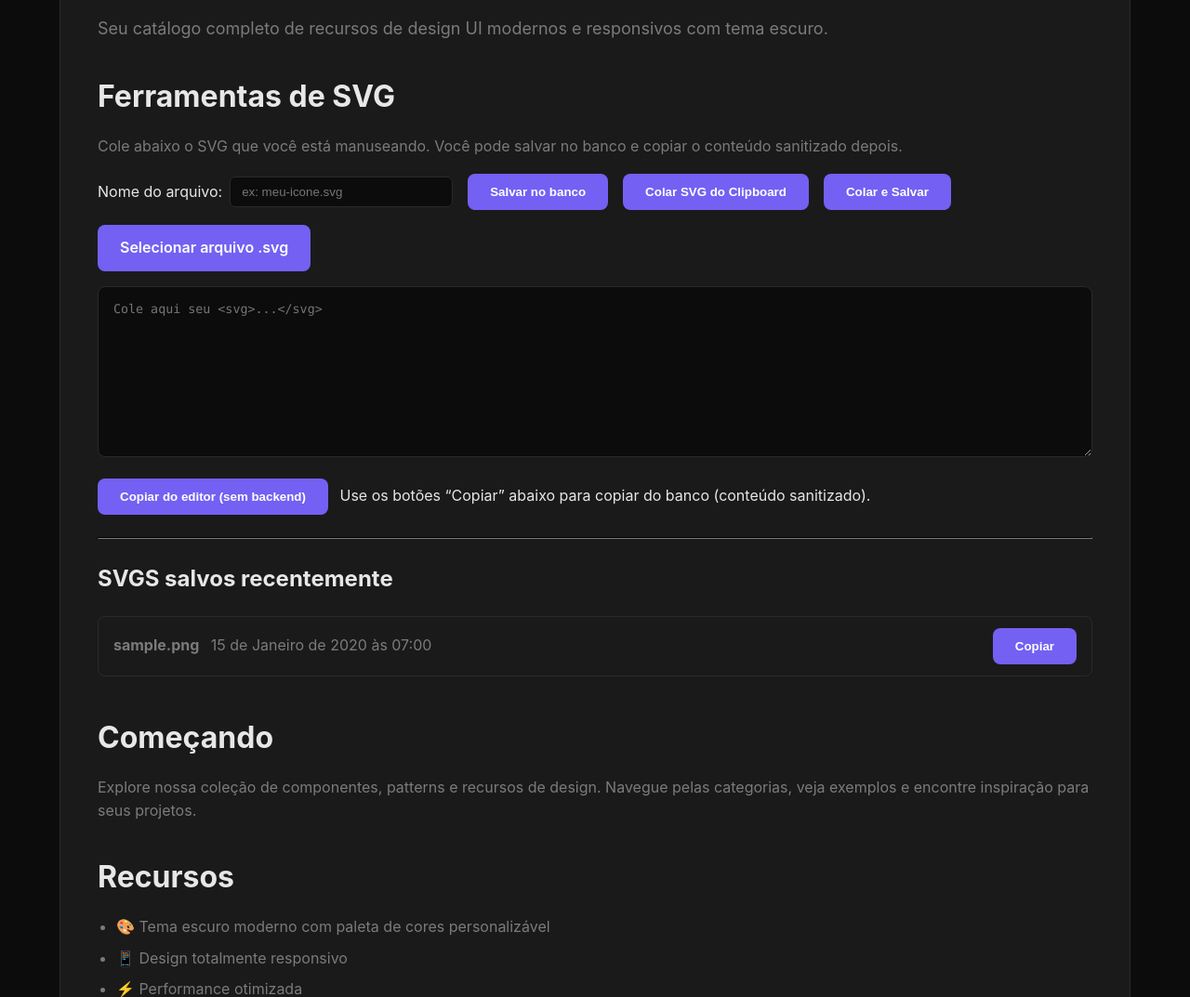
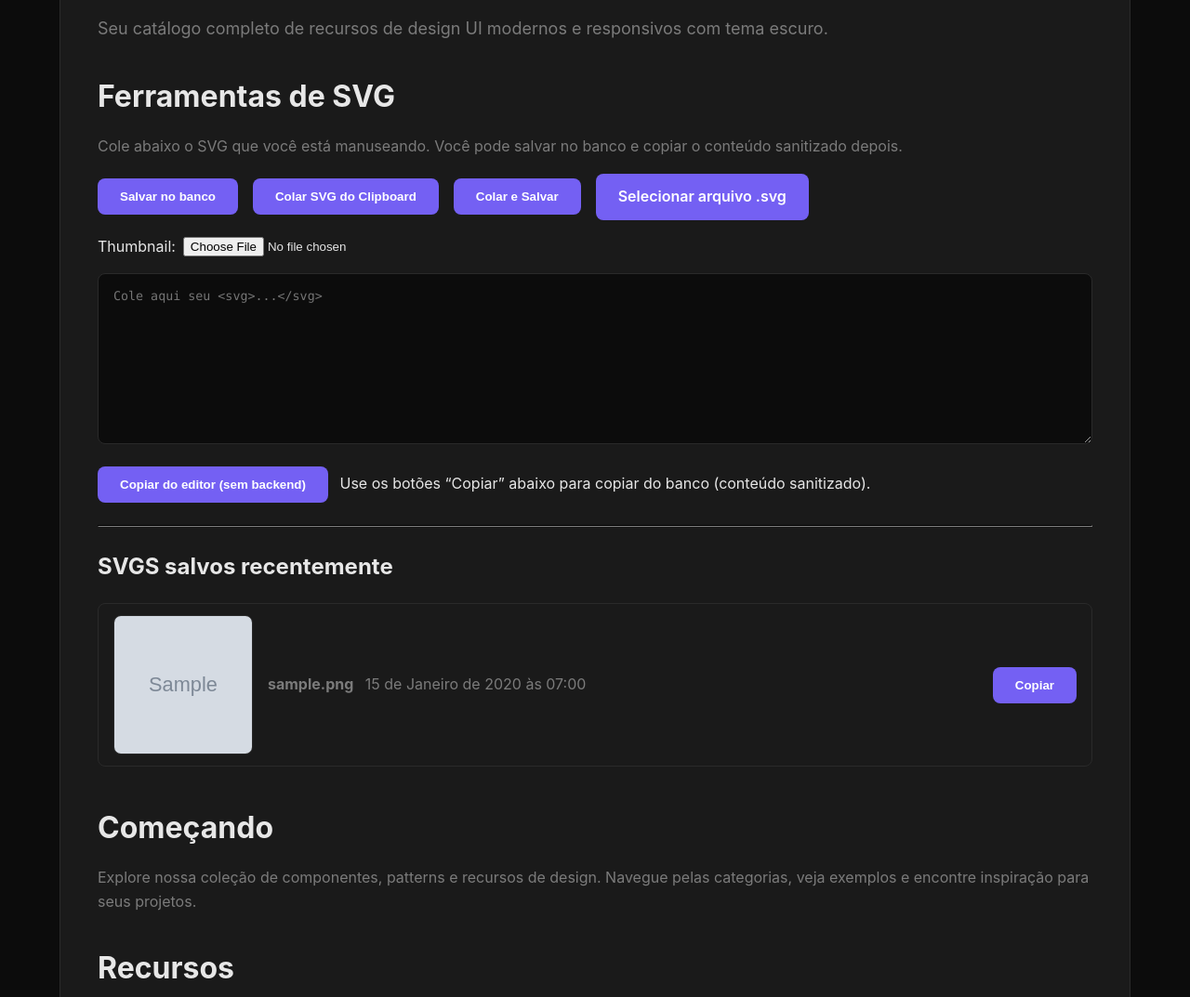
Before and after one commit to aldeandersantos/AkkaUi, a Django app: page / in a window 1280 px wide. Shown: the part 251-1324 px from the top of the page at 93% size. Run offline with Django 5.2, Linux system fonts and the light colour scheme; tables that the repository leaves empty hold one stand-in row (values such as "Sample post"); grey boxes marked "Sample" are stand-in pictures; some libraries are stand-ins or nearby versions.

Commit message:
wip/remocao de filename

```diff
--- a/core/admin.py
+++ b/core/admin.py
@@ -5,6 +5,6 @@ from .models import SvgFile
 
 @admin.register(SvgFile)
 class SvgFileAdmin(admin.ModelAdmin):
-	list_display = ("id", "filename", "uploaded_at")
-	search_fields = ("filename",)
+	list_display = ("id", "title_name", "uploaded_at")
+	search_fields = ("title_name",)
 	ordering = ("-uploaded_at",)
--- a/core/models.py
+++ b/core/models.py
@@ -4,7 +4,7 @@ import re
 
 
 class SvgFile(models.Model):
-    filename = models.CharField(max_length=255)
+    filename = models.CharField(max_length=255, blank=True)
     title_name = models.CharField(max_length=255, blank=True)
     description = models.TextField(blank=True)
     tags = models.CharField(max_length=255, blank=True, help_text="Tags separadas por vírgula")
@@ -22,7 +22,7 @@ class SvgFile(models.Model):
     hash_value = models.CharField(max_length=64, unique=True, blank=True)
 
     def __str__(self):
-        return f"{self.filename} ({self.uploaded_at.isoformat()})"
+        return f"{self.title_name} ({self.uploaded_at.isoformat()})"
 
     def get_sanitized_content(self):
         """
@@ -49,7 +49,7 @@ class SvgFile(models.Model):
         from django.utils import timezone
 
         base = (
-            (self.content or "") + "|" + (self.filename or "") + "|"
+            (self.content or "") + "|" + (self.title_name or "") + "|"
             + str(getattr(self.owner, 'id', '')) + "|"
             + timezone.now().isoformat() + "|" + extra
         )
--- a/core/serializers.py
+++ b/core/serializers.py
@@ -4,5 +4,5 @@ from .models import SvgFile
 class SvgFileSerializer(serializers.ModelSerializer):
     class Meta:
         model = SvgFile
-        fields = ['id', 'filename', 'uploaded_at']
+        fields = ['id', 'title_name', 'uploaded_at']
         read_only_fields = ['id', 'uploaded_at']
--- a/core/views.py
+++ b/core/views.py
@@ -98,7 +98,11 @@ def paste_svg(request):
         svg_text = request.POST.get("svg_text")
         filename = request.POST.get("filename") or "unnamed.svg"
         if svg_text:
-            asset = SvgFile.objects.create(filename=filename, content=svg_text)
+            # Accept an optional thumbnail upload in multipart requests
+            thumbnail = None
+            if request.FILES.get('thumbnail'):
+                thumbnail = request.FILES['thumbnail']
+            asset = SvgFile.objects.create(filename=filename, content=svg_text, thumbnail=thumbnail)
             return JsonResponse({"id": asset.pk, "filename": asset.filename})
 
     # 3) Se for text/plain, trata o corpo como SVG direto
--- a/server/urls.py
+++ b/server/urls.py
@@ -1,9 +1,18 @@
 from django.contrib import admin
 from django.urls import path
 from django.urls import include
+from django.conf import settings
+from django.conf.urls.static import static
+import os
 
 urlpatterns = [
     path('admin/', admin.site.urls),
     path('usuario/', include('usuario.urls')),
     path('', include('core.urls')),
 ]
+
+if settings.DEBUG or os.environ.get('SERVE_MEDIA', 'true').lower() in ('1', 'true', 'yes'):
+    # Serve media files during development. In production use a proper storage
+    # (S3, CDN, etc.). You can disable this behavior by setting
+    # SERVE_MEDIA=0 in the environment.
+    urlpatterns += static(settings.MEDIA_URL, document_root=settings.MEDIA_ROOT)
--- a/static/core/wiki.css
+++ b/static/core/wiki.css
@@ -197,6 +197,32 @@ main.container{
 .page-body li{
   color:var(--text-muted);
   margin:8px 0;
+}
+
+/* Thumbnail preview for SVG items */
+.svg-thumb-wrap{
+  width:150px;
+  height:150px;
+  flex:0 0 150px;
+  border-radius:8px;
+  overflow:hidden;
+  background:linear-gradient(180deg, #0f0f0f, #151515);
+  border:1px solid var(--border);
+  display:inline-flex;
+  align-items:center;
+  justify-content:center;
+}
+.svg-thumb{
+  width:100%;
+  height:100%;
+  object-fit:cover;
+  display:block;
+}
+.svg-thumb-placeholder{
+  color:var(--text-muted);
+  font-size:12px;
+  text-align:center;
+  padding:8px;
 }
 
 /* Buttons */
--- a/templates/core/home.html
+++ b/templates/core/home.html
@@ -15,16 +15,16 @@
         <p class="muted">Cole abaixo o SVG que você está manuseando. Você pode salvar no banco e copiar o conteúdo sanitizado depois.</p>
 
         <div style="display:flex; gap:1rem; align-items:center; flex-wrap:wrap; margin:.5rem 0 1rem">
-          <label style="display:flex; gap:.5rem; align-items:center">
-            <span>Nome do arquivo:</span>
-            <input id="svg-filename" type="text" placeholder="ex: meu-icone.svg" style="min-width:240px; padding:.5rem .75rem; background:#0c0c0c; color:#e7e7e7; border:1px solid #2a2a2a; border-radius:6px" />
-          </label>
           <button id="btn-save-svg" class="btn">Salvar no banco</button>
           <button id="btn-clipboard-paste" class="btn" title="Lê o SVG do clipboard e coloca no editor">Colar SVG do Clipboard</button>
           <button id="btn-clipboard-save" class="btn" title="Lê do clipboard e já salva no banco">Colar e Salvar</button>
           <label class="btn" style="cursor:pointer">
             <input id="svg-file-input" type="file" accept=".svg,image/svg+xml" style="display:none" />
             Selecionar arquivo .svg
+          </label>
+          <label style="display:inline-flex; align-items:center; gap:.5rem">
+            <span class="muted">Thumbnail:</span>
+            <input id="thumbnail-file-input" type="file" accept="image/*" style="background:transparent; color:var(--text-light);" />
           </label>
           <span id="save-status" class="muted" style="min-height:1.25rem"></span>
         </div>
@@ -44,9 +44,19 @@
                   <ul id="svg-list" style="list-style:none; padding:0; margin:0; display:flex; flex-direction:column; gap:.5rem">
                     {% for item in svgfiles %}
                       <li data-id="{{ item.id }}" style="display:flex; justify-content:space-between; align-items:center; padding:.75rem 1rem; border:1px solid #2a2a2a; border-radius:8px">
+                        <div style="display:flex; gap:1rem; align-items:center;">
+                          <div class="svg-thumb-wrap" aria-hidden="true">
+                            {% if item.thumbnail %}
+                              <img class="svg-thumb" src="{{ item.thumbnail.url }}" alt="Thumbnail {{ item.filename }}" loading="lazy" decoding="async"
+                                   onerror="this.style.display='none'; this.insertAdjacentHTML('afterend', '<div class=\'svg-thumb-placeholder\'>Sem imagem<br/>Prévia</div>');" />
+                            {% else %}
+                              <div class="svg-thumb-placeholder">Sem imagem<br/>Prévia</div>
+                            {% endif %}
+                          </div>
                           <div>
                             <strong>{{ item.filename }}</strong>
                             <span class="muted" style="margin-left:.5rem">{{ item.uploaded_at }}</span>
+                          </div>
                         </div>
                         <div style="display:flex; gap:.5rem; align-items:center">
                           <button class="btn btn-copy" data-id="{{ item.id }}">Copiar</button>
@@ -101,6 +111,11 @@
                 const fd = new FormData();
                 fd.append('filename', filename);
                 fd.append('svg_text', svg);
+                // optional thumbnail file
+                const thumbInput = document.getElementById('thumbnail-file-input');
+                if (thumbInput && thumbInput.files && thumbInput.files[0]) {
+                  fd.append('thumbnail', thumbInput.files[0]);
+                }
                 const res = await fetch(pasteUrl, {
                   method: 'POST',
                   body: fd
```
Also changed, not shown: requirements.txt (+9 -0 lines), server/settings.py (+7 -0 lines), templates/core/admin_svg.html (+0 -15 lines), .github/copilot-instructions.md (added). Lines whose indentation alone changed are shown as unchanged.
